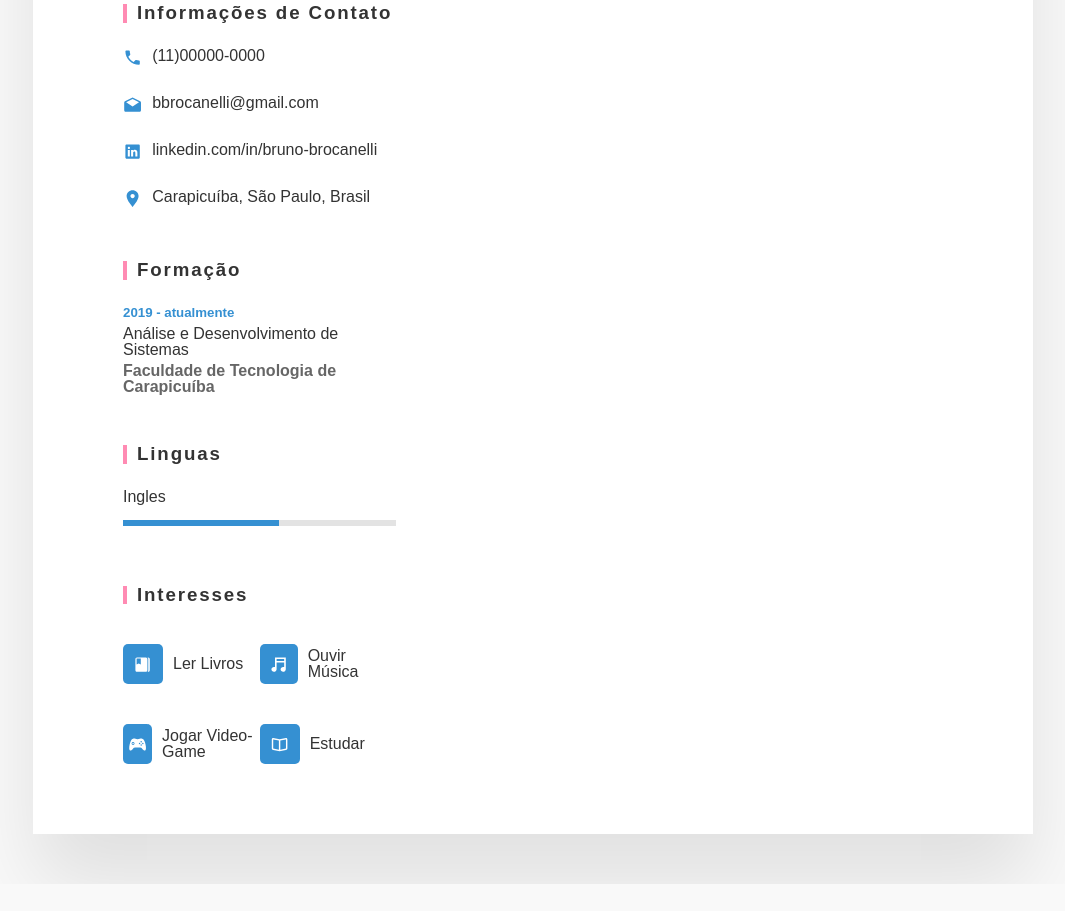
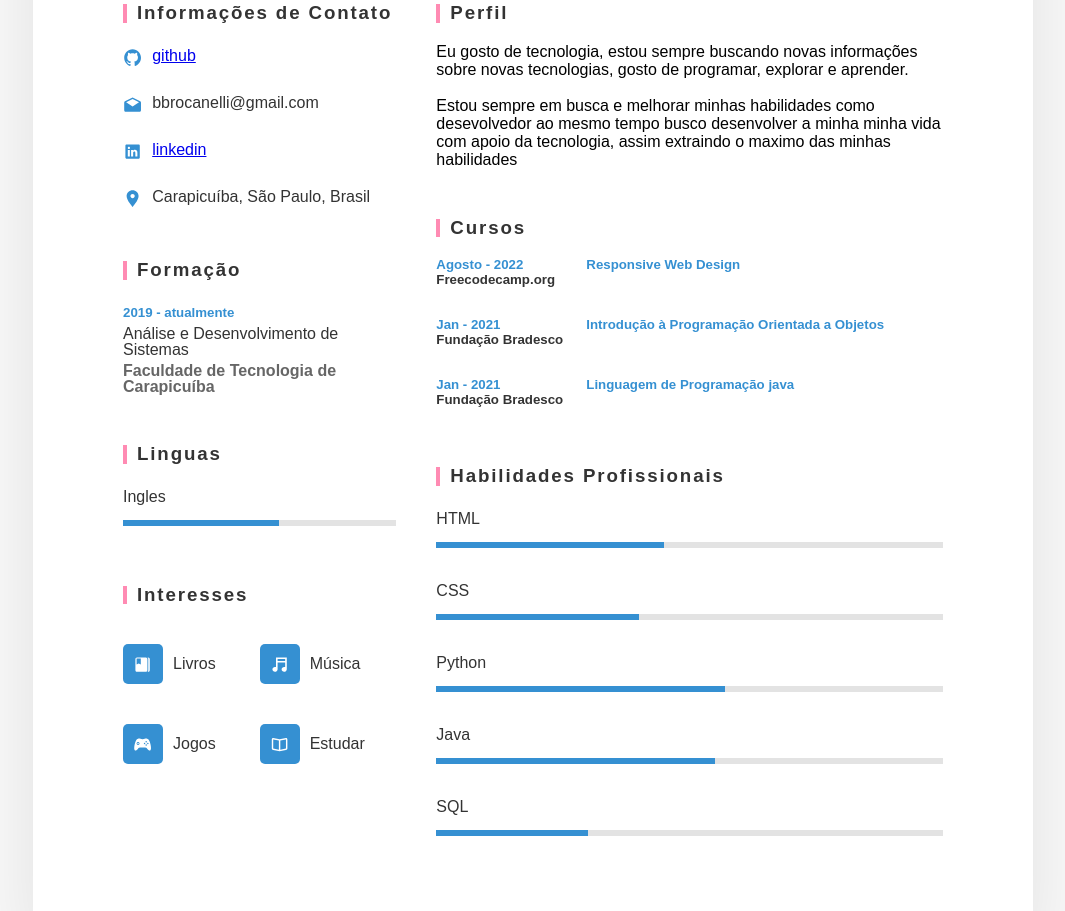
Before and after one commit to DevBruno01/Curriculum, a plain HTML site: page index.html in a window 1280 px wide. Shown: the part 397-1308 px from the top of the page, without its empty margins (107-1172 px from the left). Before the commit the page ends 1281 px from the top, so only its background shows below. Drawn offline with nearby package versions, Linux system fonts and the light colour scheme.

Commit message:
adding Skills, about

```diff
--- a/index.html
+++ b/index.html
@@ -18,7 +18,7 @@
                 </div>
             </div>
             <div class="texto_perfil">
-                <h3>Bruno<br>Brocanelli<br><span>FullStack Developer</span></h3>
+                <h3>Bruno<br>Brocanelli<br><span>Desenvolvedor FullStack</span></h3>
             </div>
         </div>
         <div class="contentCaixa">
@@ -27,9 +27,9 @@
                 <ul>
                     <li>
                         <span class="icon">
-                            <ion-icon name="call"></ion-icon>
+                            <ion-icon name="logo-github"></ion-icon>
                         </span>
-                        <span class="text">(11)00000-0000</span>
+                        <span class="text"><a href="https://github.com/DevBruno01">github</a></span>
                     </li>
                     <li>
                         <span class="icon">
@@ -41,7 +41,7 @@
                         <span class="icon">
                             <ion-icon name="logo-linkedin"></ion-icon>
                         </span>
-                        <span class="text">linkedin.com/in/bruno-brocanelli</span>
+                        <span class="text"><a href="https://www.linkedin.com/in/bruno-brocanelli/">linkedin</a></span>
                     </li>
                     <li>
                         <span class="icon">
@@ -71,19 +71,98 @@
                 <ul class="interesses">
                     <li><span class="icon">
                             <ion-icon name="bookmarks"></ion-icon>
-                        </span>Ler Livros</li>
+                        </span>Livros</li>
                     <li><span class="icon">
                             <ion-icon name="musical-notes"></ion-icon>
-                        </span>Ouvir Música</li>
+                        </span>Música</li>
                     <li><span class="icon">
                             <ion-icon name="logo-game-controller-b"></ion-icon>
-                        </span>Jogar Video-Game</li>
+                        </span>Jogos</li>
                     <li><span class="icon">
                             <ion-icon name="book"></ion-icon>
                         </span>Estudar</li>
                 </ul>
             </div>
-            <div class="ladoDireito"></div>
+            <div class="ladoDireito">
+                <div class="sobre">
+                    <h3>Perfil</h3>
+                    <p>Eu gosto de tecnologia, estou sempre buscando novas informações sobre novas tecnologias, gosto de
+                        programar, explorar e aprender.<br>
+
+                        <br>Estou sempre em busca e melhorar minhas habilidades como desevolvedor ao mesmo tempo busco
+                        desenvolver a minha minha vida com apoio da tecnologia, assim extraindo o maximo das minhas
+                        habilidades
+                    </p>
+                </div>
+                <div class="sobre">
+                    <h3>Cursos</h3>
+                    <div class="caixa">
+                        <div class="data_curso">
+                            <h5>Agosto - 2022</h5>
+                            <h5>Freecodecamp.org</h5>
+                        </div>
+                        <div class="texto">
+                            <h5>Responsive Web Design</h5>
+
+                        </div>
+                    </div>
+                    <div class="caixa">
+                        <div class="data_curso">
+                            <h5>Jan - 2021</h5>
+                            <h5>Fundação Bradesco</h5>
+                        </div>
+                        <div class="texto">
+                            <h5>Introdução à Programação Orientada a Objetos</h5>
+                        </div>
+                    </div>
+                    <div class="caixa">
+                        <div class="data_curso">
+                            <h5>Jan - 2021</h5>
+                            <h5>Fundação Bradesco</h5>
+                        </div>
+                        <div class="texto">
+                            <h5>Linguagem de Programação java</h5>
+
+                        </div>
+                    </div>
+                </div>
+                <div class="sobre skills">
+                    <h3>Habilidades Profissionais</h3>
+                    <ul class="linguas">
+                        <li>
+                            <span class="texto">HTML</span>
+                            <span class="percent">
+                                <div style="width: 45%"></div>
+                            </span>
+                        </li>
+                        <li>
+                            <span class="texto">CSS</span>
+                            <span class="percent">
+                                <div style="width: 40%"></div>
+                            </span>
+                        </li>
+                        <li>
+                            <span class="texto">Python</span>
+                            <span class="percent">
+                                <div style="width: 57%"></div>
+                            </span>
+                        </li>
+                        <li>
+                            <span class="texto">Java</span>
+                            <span class="percent">
+                                <div style="width: 55%"></div>
+                            </span>
+                        </li>
+                        <li>
+                            <span class="texto">SQL</span>
+                            <span class="percent">
+                                <div style="width: 30%"></div>
+                            </span>
+                        </li>
+                    </ul>
+                </div>
+
+            </div>
         </div>
     </div>
     <script src="https://unpkg.com/ionicons@4.5.10-0/dist/ionicons.js"></script>
--- a/static/styles.css
+++ b/static/styles.css
@@ -205,3 +205,52 @@ h6 {
     color: #fff;
     margin-right: 0;
 }
+
+p {
+    font-style: normal;
+}
+
+.ladoDireito {
+    padding-left: 40px;
+}
+
+.sobre .caixa {
+    display: flex;
+    flex-direction: row;
+    margin: 20px 0;
+}
+
+.sobre .caixa .data_curso {
+    min-width: 150px;
+    margin-bottom: 10px;
+}
+
+.sobre .caixa .data_curso h5 {
+    color: #333;
+    font-weight: 600;
+}
+
+.sobre .caixa .data_curso h5:nth-child(1) {
+    color: #3590d2;
+}
+
+.sobre .caixa .texto h4 {
+    color: #3590d2;
+    font-size: 16px;
+    margin: 0;
+}
+
+.sobre .skills .caixa {
+    position: relative;
+    width: 100%;
+    display: grid;
+    grid-template-columns: 150px 1fr;
+    justify-content: center;
+    align-items: center;
+}
+
+.sobre .skills .caixa h4 {
+    color: #333;
+    font-weight: 500;
+    margin-bottom: 5px;
+}
```
